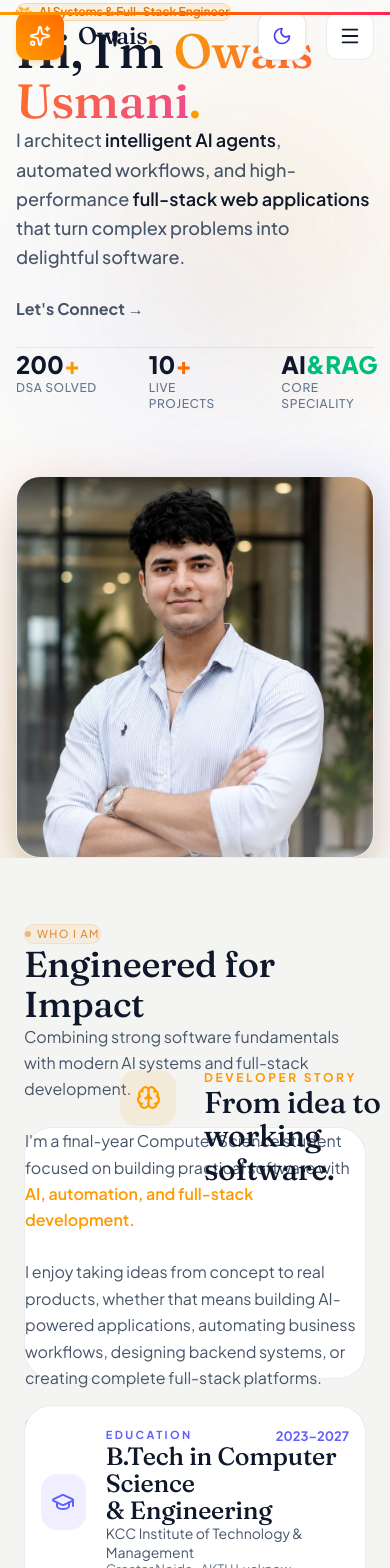
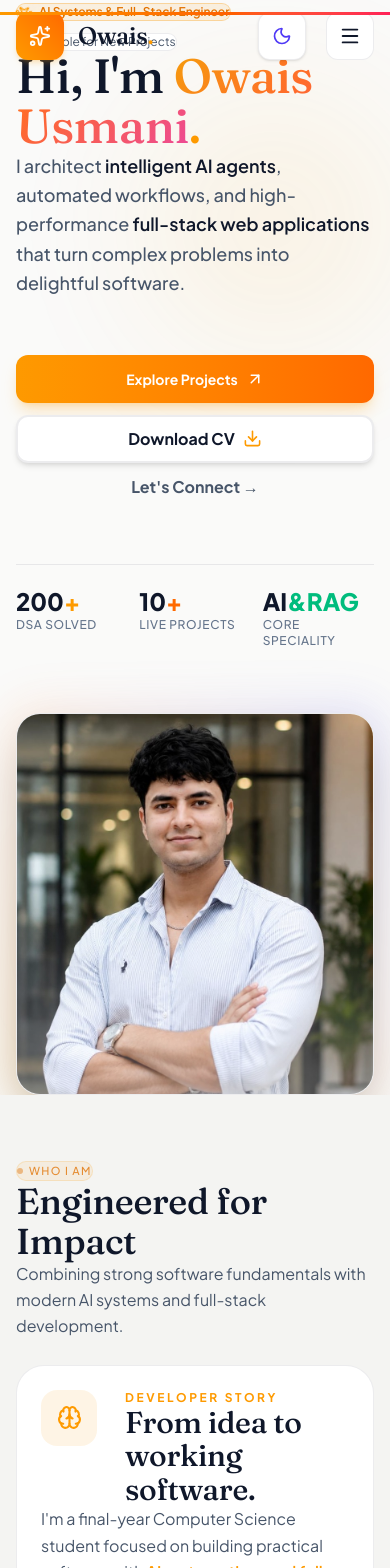
Before and after one commit to owais-usmani-017/Port-Folio, a Next.js app: page / in a window 390 px wide. Shown: the top 1568 px of the page. Built offline with nearby package versions, Linux system fonts and the light colour scheme.

Commit message:
feat: initialize globals.css with Tailwind support, theme variables, and mobile-responsive layout overrides

```diff
--- a/src/app/globals.css
+++ b/src/app/globals.css
@@ -216,3 +216,253 @@ h1, h2, .font-display {
 ::-webkit-scrollbar-thumb:hover {
   background: rgba(245, 158, 11, 0.6);
 }
+
+/* =========================================================
+   MOBILE & TABLET RESPONSIVE OVERRIDES ONLY (max-width: 1024px)
+   DESKTOP (> 1024px) STAYS 100% EXACT, SOPHISTICATED & UNTOUCHED
+   ========================================================= */
+
+@media (max-width: 1024px) {
+  /* Prevent horizontal overflow */
+  body, html {
+    overflow-x: hidden;
+  }
+
+  .container,
+  .about-container {
+    width: min(100% - 32px, 1200px) !important;
+    max-width: 100% !important;
+    height: auto !important;
+  }
+
+  /* Universal reset for fixed height constraints on mobile */
+  .h-\[252px\],
+  .h-\[248px\],
+  .h-\[300px\],
+  .h-140,
+  .h-100,
+  .h-110,
+  .h-75,
+  .h-37,
+  .h-19,
+  .h-20 {
+    height: auto !important;
+    min-height: auto !important;
+  }
+
+  /* Hero Section Mobile Fixes */
+  #home .hidden.sm\:inline-flex {
+    display: inline-flex !important;
+  }
+  #home a[href="#projects"],
+  #home a[download],
+  #home a[href="#contact"] {
+    padding-left: 20px !important;
+    padding-right: 20px !important;
+    gap: 8px !important;
+    min-width: auto !important;
+    width: 100% !important;
+    justify-content: center !important;
+  }
+  #home .mt-\[4\.5rem\] {
+    margin-top: 2rem !important;
+    flex-direction: column !important;
+    align-items: stretch !important;
+    gap: 12px !important;
+  }
+  #home .mt-\[5\.5rem\] {
+    margin-top: 2.5rem !important;
+    gap: 12px !important;
+    padding-top: 20px !important;
+  }
+
+  /* About Section Mobile Fixes */
+  #about article {
+    height: auto !important;
+    padding: 24px !important;
+  }
+  #about .grid {
+    grid-template-columns: 1fr !important;
+    height: auto !important;
+  }
+  #about .left-30 {
+    position: static !important;
+    left: auto !important;
+  }
+  #about .pl-10,
+  #about .pr-10 {
+    padding-left: 0 !important;
+    padding-right: 0 !important;
+  }
+  #about .top-3,
+  #about .top-5,
+  #about .bottom-10,
+  #about .left-4,
+  #about .right-4,
+  #about .left-5,
+  #about .right-0,
+  #about .left-6,
+  #about .left-10,
+  #about .right-7 {
+    position: static !important;
+    left: auto !important;
+    right: auto !important;
+    top: auto !important;
+    bottom: auto !important;
+  }
+  #about .px-\[80px\] {
+    padding: 8px 18px !important;
+    font-size: 13px !important;
+    position: static !important;
+    left: auto !important;
+    top: auto !important;
+    margin: 4px !important;
+    display: inline-block !important;
+  }
+
+  /* What I Build Mobile Fixes */
+  #what-i-build .gap-20 {
+    gap: 12px !important;
+    justify-content: space-between !important;
+    flex-wrap: wrap !important;
+  }
+  #what-i-build .top-2,
+  #what-i-build .top-3,
+  #what-i-build .top-4,
+  #what-i-build .left-1,
+  #what-i-build .left-2,
+  #what-i-build .left-3,
+  #what-i-build .right-0 {
+    position: static !important;
+    left: auto !important;
+    right: auto !important;
+    top: auto !important;
+  }
+
+  /* Skills Section Mobile Fixes */
+  #skills .px-8.py-4 {
+    padding: 10px 18px !important;
+  }
+  #skills .top-2,
+  #skills .top-3,
+  #skills .top-4,
+  #skills .top-6,
+  #skills .left-2,
+  #skills .right-4 {
+    position: static !important;
+    left: auto !important;
+    top: auto !important;
+    right: auto !important;
+  }
+
+  /* Projects & Project Cards Mobile Fixes */
+  #portfolio article {
+    min-height: auto !important;
+  }
+  #portfolio .absolute.bottom-5 {
+    position: relative !important;
+    bottom: auto !important;
+    left: auto !important;
+    right: auto !important;
+    margin-top: 16px !important;
+  }
+  #portfolio .top-1,
+  #portfolio .top-2,
+  #portfolio .top-3,
+  #portfolio .top-6,
+  #portfolio .left-2,
+  #portfolio .left-4,
+  #portfolio .right-2,
+  #portfolio .right-6 {
+    position: static !important;
+    left: auto !important;
+    right: auto !important;
+    top: auto !important;
+  }
+
+  /* Experience Section Mobile Fixes */
+  #experience .designer-card {
+    height: auto !important;
+  }
+  #experience .top-3,
+  #experience .top-9,
+  #experience .top-11,
+  #experience .top-13,
+  #experience .left-3,
+  #experience .left-5,
+  #experience .right-6 {
+    position: static !important;
+    left: auto !important;
+    right: auto !important;
+    top: auto !important;
+  }
+
+  /* Engineering Philosophy Mobile Fixes */
+  #philosophy .grid {
+    height: auto !important;
+    grid-template-columns: 1fr !important;
+  }
+  #philosophy .left-3,
+  #philosophy .top-3,
+  #philosophy .top-5,
+  #philosophy .top-9,
+  #philosophy .right-4 {
+    position: static !important;
+    left: auto !important;
+    right: auto !important;
+    top: auto !important;
+  }
+
+  /* Contact Section Mobile Fixes */
+  #contact .container {
+    height: auto !important;
+  }
+  #contact .grid {
+    height: auto !important;
+    grid-template-columns: 1fr !important;
+  }
+  #contact .designer-card {
+    height: auto !important;
+  }
+  #contact .absolute.left-3.bottom-3 {
+    position: relative !important;
+    left: auto !important;
+    bottom: auto !important;
+    margin-top: 24px !important;
+    width: 100% !important;
+  }
+  #contact .left-3,
+  #contact .top-2,
+  #contact .top-3,
+  #contact .top-4,
+  #contact .top-5,
+  #contact .top-9,
+  #contact .right-5 {
+    position: static !important;
+    left: auto !important;
+    right: auto !important;
+    top: auto !important;
+  }
+
+  /* Footer Mobile Fixes */
+  footer,
+  footer > div {
+    height: auto !important;
+  }
+  footer .grid {
+    grid-template-columns: 1fr !important;
+  }
+  footer .left-3,
+  footer .left-6,
+  footer .top-3,
+  footer .top-4,
+  footer .top-5,
+  footer .top-6,
+  footer .top-11,
+  footer .top-14 {
+    position: static !important;
+    left: auto !important;
+    right: auto !important;
+    top: auto !important;
+  }
+}
```
